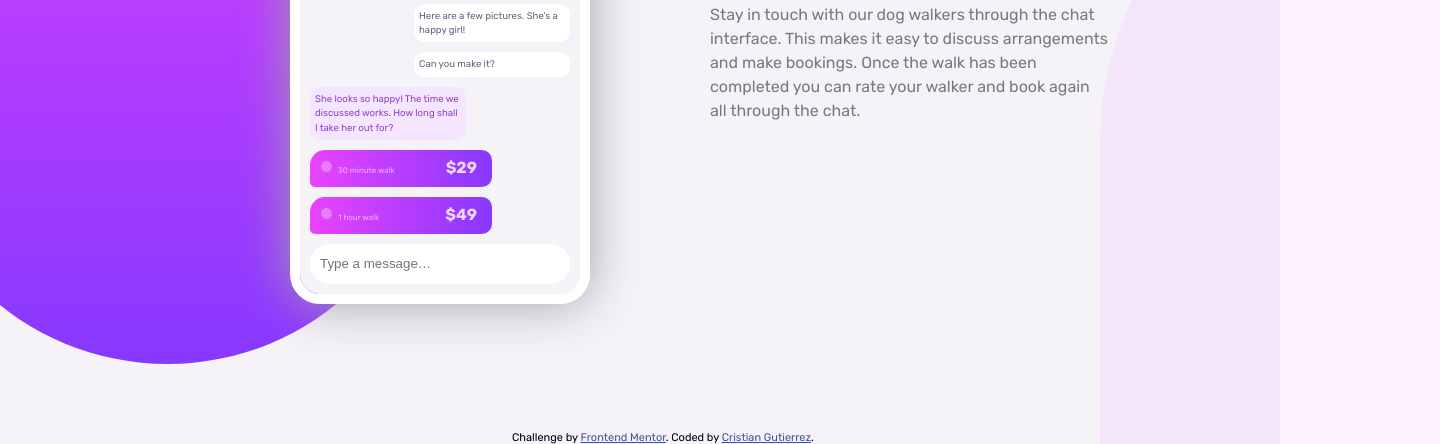
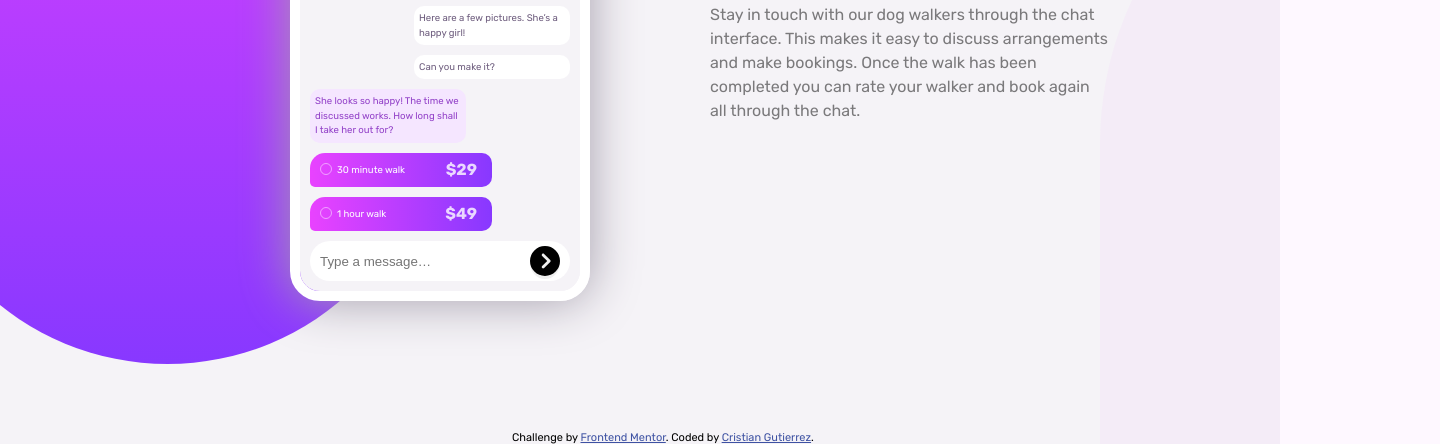
Before and after one commit to cristianccgg/Chat-app-css-illustration-master, a plain HTML site: page index.html in a window 1280 px wide. Shown: the part 356-800 px from the top of the page, 1440 px wide, since content can reach past the window. Drawn offline with Linux system fonts and the light colour scheme.

Commit message:
Radio button updated

```diff
--- a/index.html
+++ b/index.html
@@ -35,7 +35,6 @@
       <div class="back-purple"></div>
       <div class="back-pink"></div>
       <div class="main-container">
-
       <div class="phone-container">
         <div class="white-space"></div>
         <div class="user-container">
@@ -75,18 +74,22 @@
             <div class="prices--main-container">
               <div class="prices-container">
                 <div class="radio-text">
-                <label class="time"><input type="radio" name="radio"/>30 minute walk</label>
+                  <input id="30min" type="radio" name="radio1" checked="checked"/>
+                  <label for="30min">30 minute walk</label>
+                </div>
+                <h1 class="price">$29</h1>
               </div>
-                <h1 class="price">$29</h1>
             </div>
             <div class="prices-container">
               <div class="radio-text">
-                <label class="time"><input  type="radio" name="radio"/>1 hour walk</label>
+                <input  id="1hour" type="radio" name="radio1"  checked="checked"/>
+                <label for="1hour" class="time">1 hour walk</label>
               </div>
                  <h1 class="price">$49</h1>
-              </div>
             </div>
-            <input class="placeholder" placeholder="Type a message…"></input>
+            <div class="placeholder-box">
+            <input class="placeholder" placeholder="Type a message…"><button class="send-button" type="submit"><img src="/Images/circle-chevron-right-solid.svg"></button></input>
+            </div>
           </div>
 
         </div>
--- a/styles.css
+++ b/styles.css
@@ -53,14 +53,14 @@ main {
   );
 }
 
-  .back-pink {position: absolute;
+.back-pink {position: fixed;
   bottom: 0;
   left: 1100px;
   border-radius: 400px 0px 0px;
   width: 340px;
   height: 80%;
   background: var(--secondary-Very-Light-Magenta);
-    opacity: 10%;
+  opacity: 5%;
 }
 
 .main-container {
@@ -220,12 +220,6 @@ main {
   color: white;
 }
 
-.time {
-  opacity: 60%;
-  font-size: 0.5rem;
-}
-
-input{margin-right: 5px;}
 
 .price {
   opacity: 80%;
@@ -235,12 +229,37 @@ input{margin-right: 5px;}
 
 .radio-text {
   display: flex;
-  gap: 5px;
   padding: 5px;
 }
 
-input[type="radio"] {
+input[type="radio"]{
+  display: none ;
+}
+
+label{
+  display: flex;
+  width: cover;
+}
+
+label::before{
+  content: "";
+  height: 10px;
+  width: 10px;
+  border: 1px solid white;
+  border-radius: 50%;
+  margin-right: 5px;
   opacity: 50%;
+}
+
+label[type="radio"]:checked + label{
+  background-color: white;
+}
+
+label[type="radio"]:checked + label::before{
+  height: 10px;
+  width: 10px;
+  border: 10px solid white;
+  background-color: transparent;
 }
 
 .placeholder {
@@ -252,6 +271,24 @@ input[type="radio"] {
   padding-left: 10px;
   border: none;
 }
+
+.placeholder-box{
+  position: relative;
+  align-items: center;
+  display: flex;
+  width: 100%;
+  height: 50px;
+  padding: 0px;}
+
+.send-button{
+  position: absolute;
+  right: 10px;
+  top: 15px;
+  width: 30px;
+  border: none;
+  border-radius: 50%;}
+
+
 
 /* Right main content */
 
```
Also changed, not shown: Images/Screenshot.png, Images/circle-chevron-right-solid.svg (added). Lines whose indentation alone changed are shown as unchanged.
